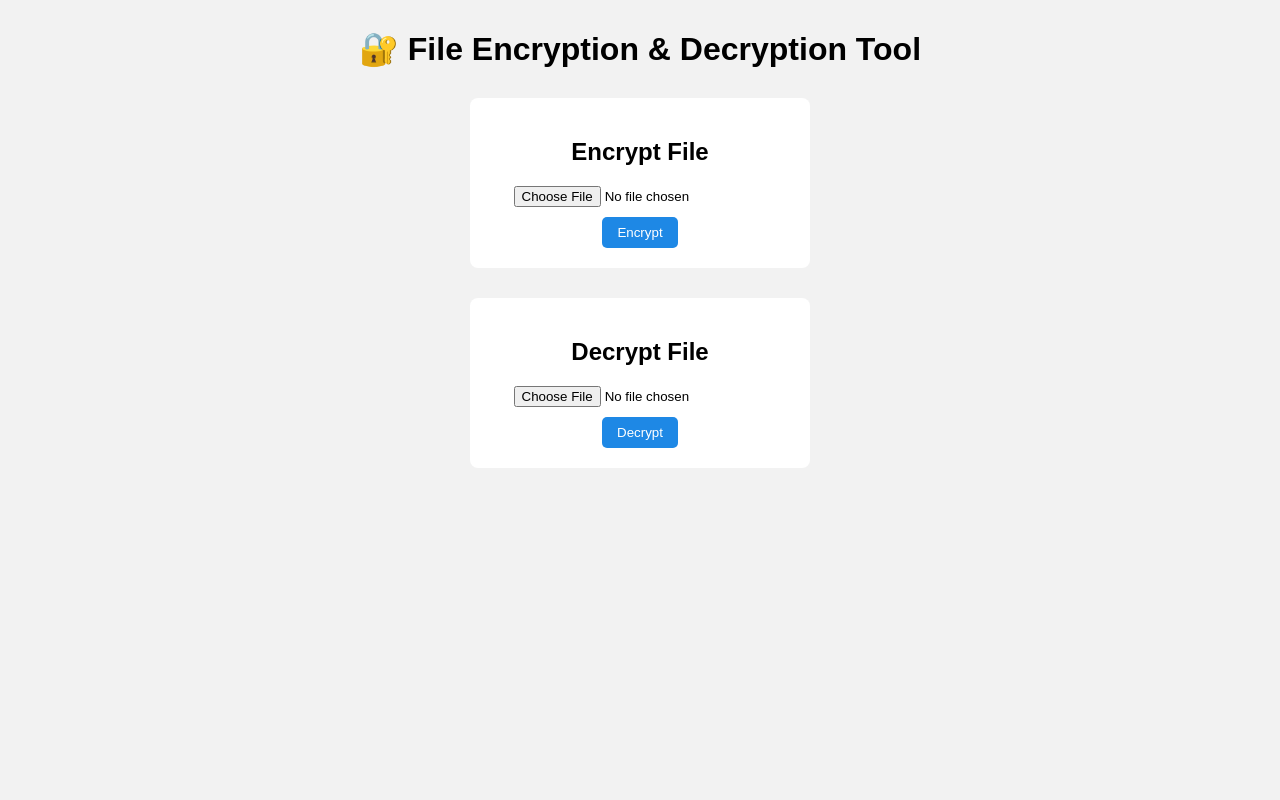
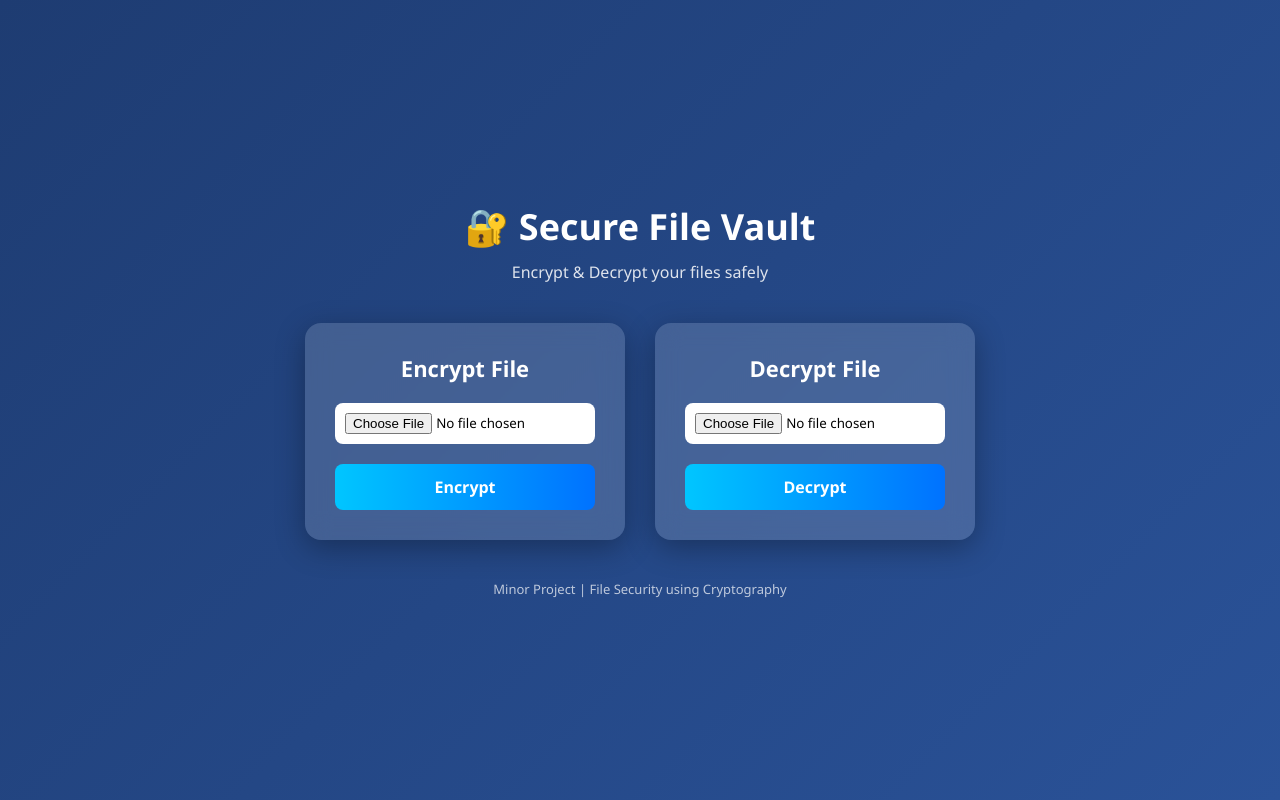
Before and after one commit to tushar23016/file-encryption-tool, a Flask app: page / in a window 1280 px wide. Run offline with Flask 3, Linux system fonts and the light colour scheme.

Commit message:
Add files via upload

```diff
--- a/static/style.css
+++ b/static/style.css
@@ -1,27 +1,92 @@
+* {
+    margin: 0;
+    padding: 0;
+    box-sizing: border-box;
+    font-family: 'Segoe UI', Tahoma, sans-serif;
+}
+
 body {
-    font-family: Arial;
-    background: #f2f2f2;
+    min-height: 100vh;
+    background: linear-gradient(135deg, #1e3c72, #2a5298);
+    display: flex;
+    align-items: center;
+    justify-content: center;
+    color: #fff;
+}
+
+.container {
+    width: 90%;
+    max-width: 900px;
     text-align: center;
 }
 
 h1 {
-    margin-top: 30px;
+    font-size: 36px;
+    margin-bottom: 10px;
 }
 
-.box {
-    background: white;
-    padding: 20px;
-    margin: 30px auto;
-    width: 300px;
+.subtitle {
+    font-size: 16px;
+    opacity: 0.85;
+    margin-bottom: 40px;
+}
+
+.cards {
+    display: flex;
+    gap: 30px;
+    justify-content: center;
+    flex-wrap: wrap;
+}
+
+.card {
+    background: rgba(255, 255, 255, 0.15);
+    backdrop-filter: blur(12px);
+    border-radius: 16px;
+    padding: 30px;
+    width: 320px;
+    box-shadow: 0 8px 30px rgba(0,0,0,0.3);
+    transition: transform 0.3s ease;
+}
+
+.card:hover {
+    transform: translateY(-8px);
+}
+
+.card h2 {
+    margin-bottom: 20px;
+    font-size: 22px;
+}
+
+input[type="file"] {
+    width: 100%;
+    padding: 10px;
     border-radius: 8px;
+    border: none;
+    margin-bottom: 20px;
+    background: #fff;
+    color: #000;
 }
 
 button {
-    margin-top: 10px;
-    padding: 8px 15px;
-    background: #1e88e5;
-    color: white;
+    width: 100%;
+    padding: 12px;
+    border-radius: 8px;
     border: none;
-    border-radius: 5px;
+    font-size: 16px;
+    font-weight: bold;
     cursor: pointer;
+    background: #00c6ff;
+    background: linear-gradient(to right, #00c6ff, #0072ff);
+    color: #fff;
+    transition: opacity 0.3s;
 }
+
+button:hover {
+    opacity: 0.85;
+}
+
+footer {
+    margin-top: 40px;
+    font-size: 13px;
+    opacity: 0.7;
+}
--- a/templates/index.html
+++ b/templates/index.html
@@ -1,15 +1,19 @@
 <!DOCTYPE html>
-<html>
+<html lang="en">
 <head>
-    <title>File Encryption Tool</title>
+    <meta charset="UTF-8">
+    <title>Secure File Vault</title>
     <link rel="stylesheet" href="{{ url_for('static', filename='style.css') }}">
-
 </head>
 <body>
 
-<h1>🔐 File Encryption & Decryption Tool</h1>
+<div class="container">
+    <h1>🔐 Secure File Vault</h1>
+    <p class="subtitle">Encrypt & Decrypt your files safely</p>
 
-<div class="box">
+    <div class="cards">
+
+        <div class="card">
             <h2>Encrypt File</h2>
             <form action="/encrypt" method="post" enctype="multipart/form-data">
                 <input type="file" name="file" required>
@@ -17,7 +21,7 @@
             </form>
         </div>
 
-<div class="box">
+        <div class="card">
             <h2>Decrypt File</h2>
             <form action="/decrypt" method="post" enctype="multipart/form-data">
                 <input type="file" name="file" required>
@@ -25,5 +29,12 @@
             </form>
         </div>
 
+    </div>
+
+    <footer>
+        <p>Minor Project | File Security using Cryptography</p>
+    </footer>
+</div>
+
 </body>
 </html>
```
Lines whose indentation alone changed are shown as unchanged.
